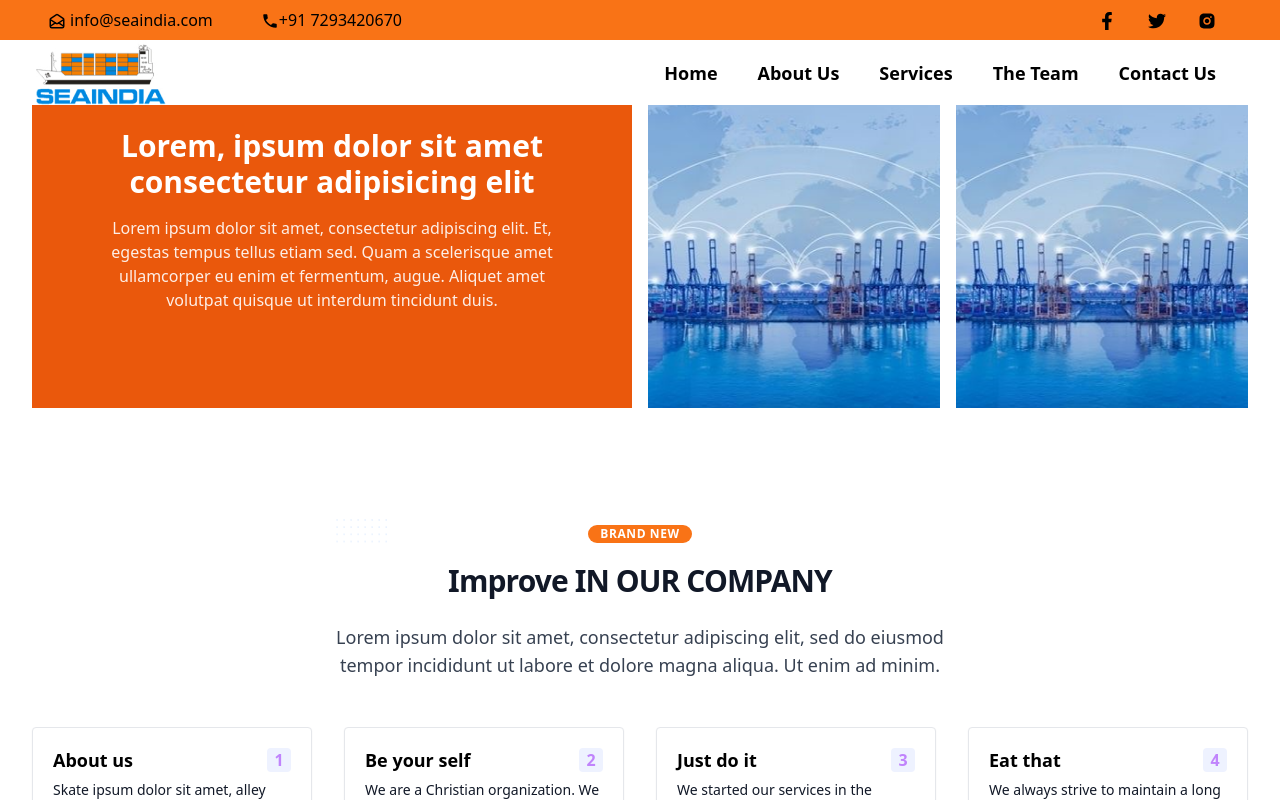
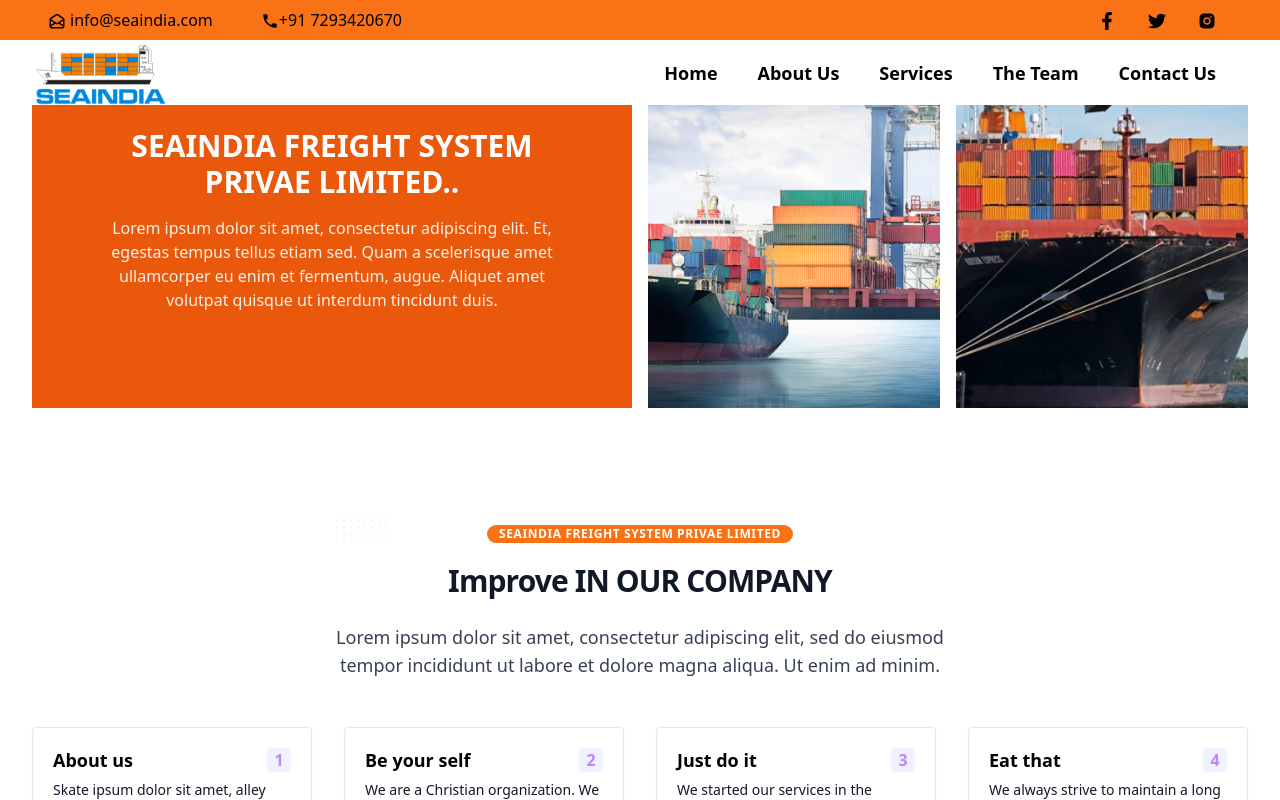
Before and after one commit to yugandhar0609/seaIndia, a React (Vite) app: page /aboutus in a window 1280 px wide. Shown: the top 800 px of the page. Built offline with nearby package versions, Linux system fonts and the light colour scheme.

Commit message:
image updated

```diff
--- a/src/Components/About.jsx
+++ b/src/Components/About.jsx
@@ -1,5 +1,6 @@
 import React from "react";
-import img1 from "../assets/cirilando.png";
+import img13 from "../assets/image.png";
+import img15 from "../assets/image1.png";
 const About = () => {
   return (
     <section>
@@ -8,7 +9,7 @@
         <div className="bg-orange-600 p-8 md:p-12 lg:px-16 lg:py-24">
           <div className="mx-auto max-w-xl text-center">
             <h2 className="text-2xl font-bold text-white md:text-3xl">
-              Lorem, ipsum dolor sit amet consectetur adipisicing elit
+              SEAINDIA FREIGHT SYSTEM PRIVAE LIMITED..
             </h2>
 
             <p className="hidden text-white/90 sm:mt-4 sm:block">
@@ -22,13 +23,13 @@
         <div className="grid grid-cols-2 gap-4 md:grid-cols-1 lg:grid-cols-2">
           <img
             alt="background"
-            src={img1}
+            src={img13}
             className="h-40 w-full object-cover sm:h-56 md:h-full"
           />
 
           <img
             alt=""
-            src={img1}
+            src={img15}
             className="h-40 w-full object-cover sm:h-56 md:h-full"
           />
         </div>
@@ -41,7 +42,7 @@
         <div class="mr-auto mb-10 ml-auto md:mx-auto sm:text-center lg:max-w-2xl md:mb-12 max-w-xl">
           <div>
             <p class="pt-px pr-3 pb-px pl-3 mt-0 mr-0 mb-4 ml-0 text-xs font-semibold text-white bg-orange-500
-                rounded-full tracking-wider inline-block uppercase">Brand new</p>
+                rounded-full tracking-wider inline-block uppercase">SEAINDIA FREIGHT SYSTEM PRIVAE LIMITED</p>
           </div>
           <div class="mr-auto mb-6 ml-auto text-3xl font-bold leading-none text-gray-900 tracking-tight sm:text-4xl
               md:mx-auto max-w-lg font-sans">
```
Also changed, not shown: src/assets/image.png (added), src/assets/image1.png (added).
